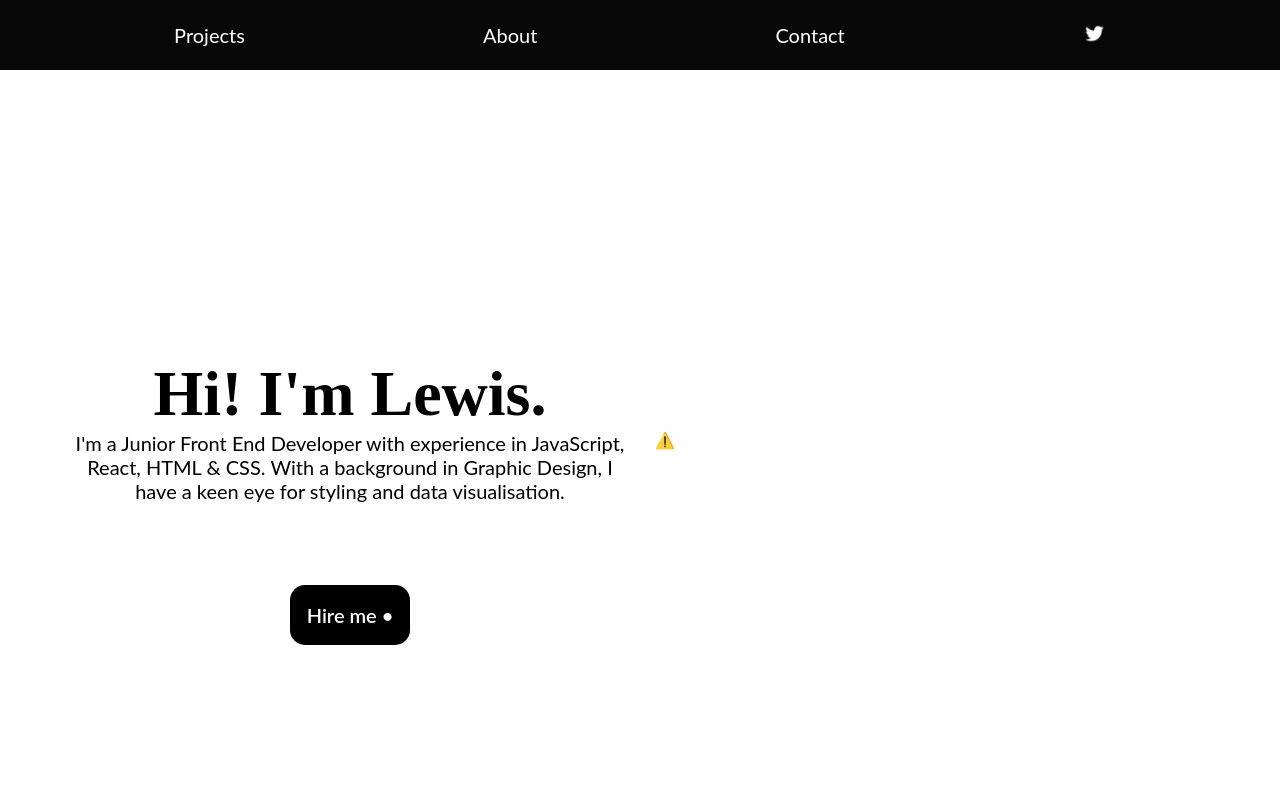
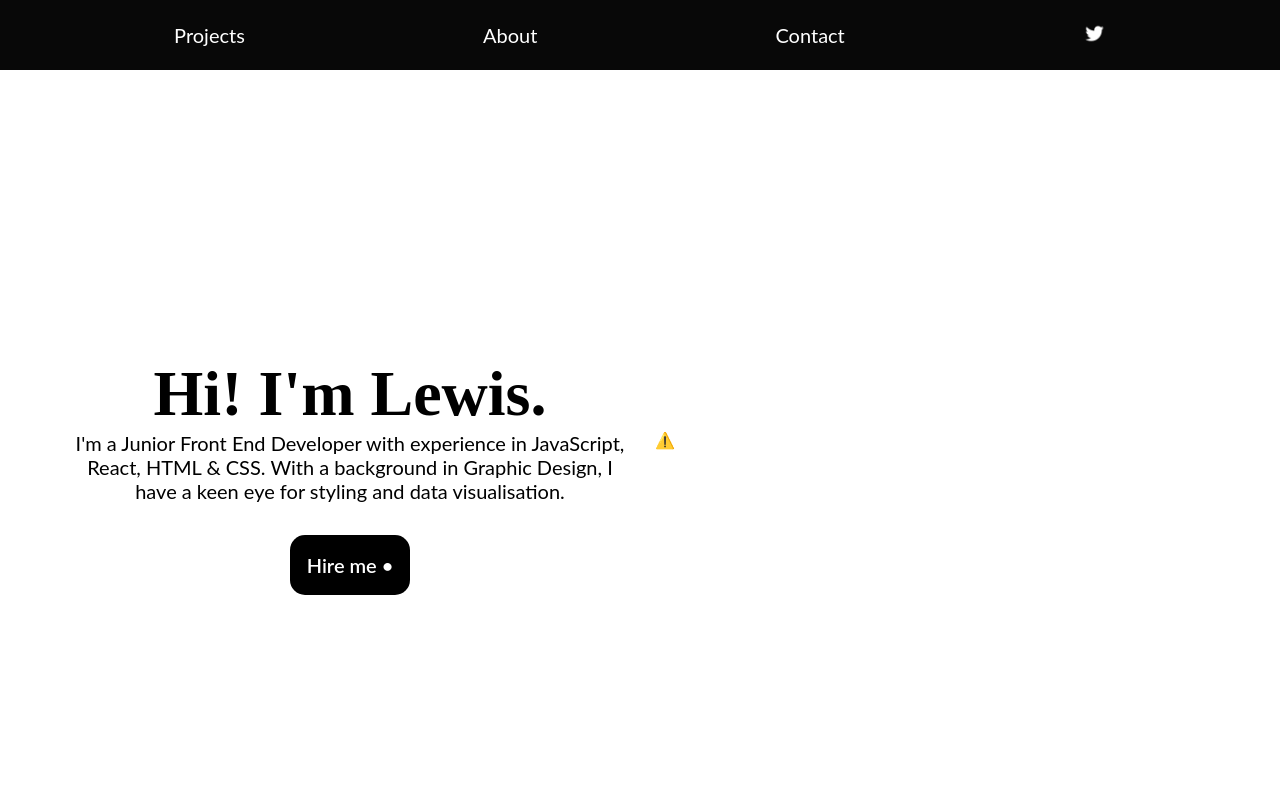
Before and after one commit to thebeebop/patience, a React (Create React App) app: page /#/ in a window 1280 px wide. Shown: the top 800 px of the page. Built offline with nearby package versions, Linux system fonts and the light colour scheme; no server answers.

Commit message:
small change

```diff
--- a/src/style/projects.css
+++ b/src/style/projects.css
@@ -65,7 +65,7 @@
 
 .projects-button-container {
   position: relative;
-  top: 460px;
+  top: 410px;
   height: 70px;
   display: flex;
   justify-content: center;
```
